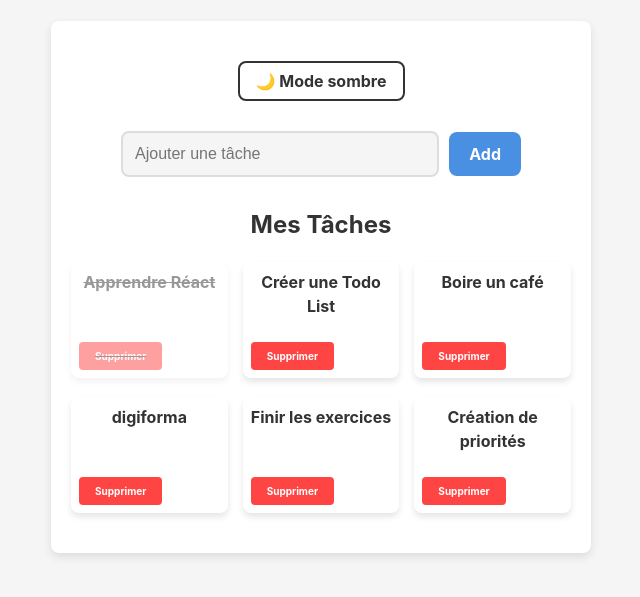
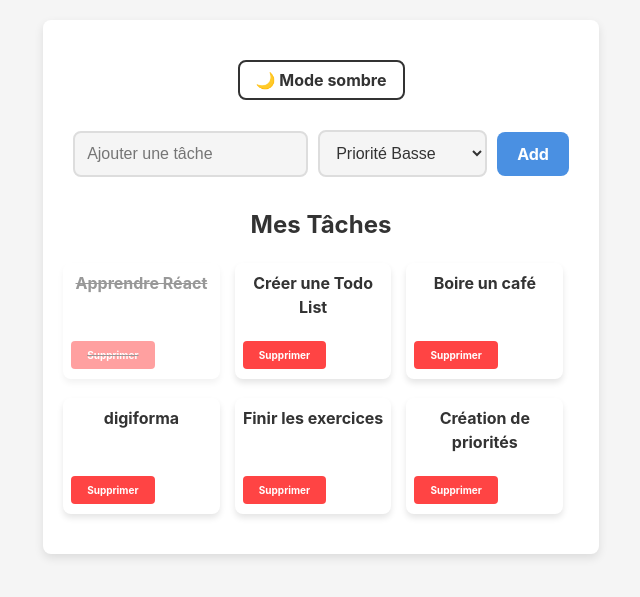
Before and after one commit to JneiraS/TodoReact, a React (Vite) app: page / in a window 1280 px wide. Shown: the part 113-710 px from the top of the page, without its empty margins (319-959 px from the left). Built offline with nearby package versions, Linux system fonts and the light colour scheme; data requests are answered from the project's data file.

Commit message:
feature : Ajouter priorités

```diff
--- a/src/App.css
+++ b/src/App.css
@@ -1,11 +1,10 @@
-
   :root {
     --color-primary: #4a90e2;
     --color-secondary: #ff6b6b;
     --color-bg: #f5f5f5;
     --color-text: #333;
     --border-radius: 8px;
-  --transition: all 0.3s ease-in-out;
+    --transition: all 0.1s ease-in-out;
     --font-family: 'Inter', sans-serif;
   }
 
@@ -40,7 +39,6 @@ ul {
   }
 
   li {
-
     position: relative;
     padding: 15px;
     border-radius: 8px;
@@ -68,12 +66,11 @@ form {
     gap: 10px;
     padding: 10px;
     border-radius: var(--border-radius);
-  max-width: 400px;
     margin: 20px auto;
   }
 
 
-input {
+  input, select {
     flex: 1;
     padding: 12px;
     font-size: 1rem;
@@ -86,7 +83,7 @@ input {
   }
 
 
-input:focus {
+  input:focus, select:focus {
     border-color: var(--color-primary);
     box-shadow: 0 0 5px rgba(169, 175, 180, 0.5);
   }
@@ -117,7 +114,7 @@ button:hover {
       gap: 8px;
     }
 
-  input {
+    input, select {
       width: 100%;
     }
 
@@ -196,6 +193,7 @@ h1 {
   .infos {
     margin-top: auto;
     display: flex;
+    gap: 5px;
     justify-content: space-between;
     align-items: center;
     width: 100%;
@@ -212,3 +210,23 @@ h1 {
     height: fit-content;
     transition: var(--transition);
   }
+
+  .moyenne,
+  .basse,
+  .haute {
+  font-weight: 100;
+  border-radius: var(--border-radius);
+  font-size: 9px;
+  padding: 0 .2em;
+  color: var(--color-bg);
+
+  }
+  .basse {
+    background-color: green;
+  }
+  .haute {
+    background-color: red;
+  }
+  .moyenne {
+    background-color: orange;
+  }
--- a/src/components/UseCasesTask.tsx
+++ b/src/components/UseCasesTask.tsx
@@ -19,6 +19,7 @@ export function UseCases() {
         ? response.data.map(item => {
             const task = new TaskCreator().factoryMethod(item.id, item.title);
             task.completed = item.completed;
+            task.priority = item.priority;
             return task;
           })
         : [];
@@ -32,13 +33,15 @@ export function UseCases() {
     fetchData();
   }, []);
 
-  const handleAddTask = async (task: string) => {
+  const handleAddTask = async (task: string, priority: string) => {
     try {
-      const response = await AddTask(task);
+      const response = await AddTask(task, priority);
       const newTask = new TaskCreator().factoryMethod(
         response.data.id,
         response.data.title
       );
+      newTask.priority = priority;
+      newTask.completed = false;
       setTasks([...tasks, newTask]);
     } catch (error) {
       console.error("Erreur lors de l'ajout de la tâche:", error);
--- a/src/components/addTodoForm.tsx
+++ b/src/components/addTodoForm.tsx
@@ -1,7 +1,7 @@
 import React, {useState} from "react";
 
 interface TaskListProps {
-    onAddTask: (task: string) => void;
+    onAddTask: (task: string, priority: string) => void;
 }
 
 /**
@@ -9,11 +9,12 @@ interface TaskListProps {
  */
 const AddTodoForm: React.FC<TaskListProps> = ({ onAddTask }) => {
     const [title, setTitle] = useState("");
+    const [priority, setPriority] = useState("basse");
 
     const handleSubmit = (e: React.FormEvent) => {
         e.preventDefault();
         if (title.trim() === "") return;
-      onAddTask(title);
+        onAddTask(title, priority);
         setTitle("");
     };
 
@@ -25,6 +26,15 @@ interface TaskListProps {
                 onChange={(e) => setTitle(e.target.value)}
                 placeholder="Ajouter une tâche"
             />
+
+            <select
+                value={priority}
+                onChange={(e) => setPriority(e.target.value)}
+            >
+                <option value="basse">Priorité Basse</option>
+                <option value="moyenne">Priorité Moyenne</option>
+                <option value="haute">Priorité Haute</option>
+                </select>
             <button type="submit">Add</button>
         </form>
     );
--- a/src/components/todoList.tsx
+++ b/src/components/todoList.tsx
@@ -28,6 +28,7 @@ const TodoList = React.memo(({
           {task.title}
           <div className="infos">
             <ButtonDelete onDelete={() => onDelete(task.id)}/>
+            <p className={task.priority}>{task.priority}</p>
           </div>
         </li>
       ))}
--- a/src/entities/task.tsx
+++ b/src/entities/task.tsx
@@ -3,12 +3,14 @@ export class Task {
 
     id: number;
     title: string;
+    priority: string;
     completed : boolean
 
 
     constructor(id: number, title: string) {
         this.id = id;
         this.title = title;
+        this.priority = "basse"
         this.completed = false
     }
 
--- a/src/services/taskServices.tsx
+++ b/src/services/taskServices.tsx
@@ -24,10 +24,11 @@ const GetTasks = async (): Promise<AxiosResponse<ApiResponse>> => {
 /**
  * Ajoute une nouvelle tâche de manière asynchrone.
  */
-const AddTask = async (title: string): Promise<AxiosResponse<ApiResponse>> => {
+const AddTask = async (title: string, priority: string): Promise<AxiosResponse<ApiResponse>> => {
   try {
     const newTask = {
       title,
+      priority,
       completed: false
     };
     return await axios.post<ApiResponse>(API.BASE_URL.concat(API.TASKS), newTask);
@@ -36,7 +37,6 @@ const AddTask = async (title: string): Promise<AxiosResponse<ApiResponse>> => {
     throw error;
   }
 };
-
 /**
  * Mets à jour le statut de complétion d'une tâche de manière asynchrone.
  */
```
Lines whose indentation alone changed are shown as unchanged.
